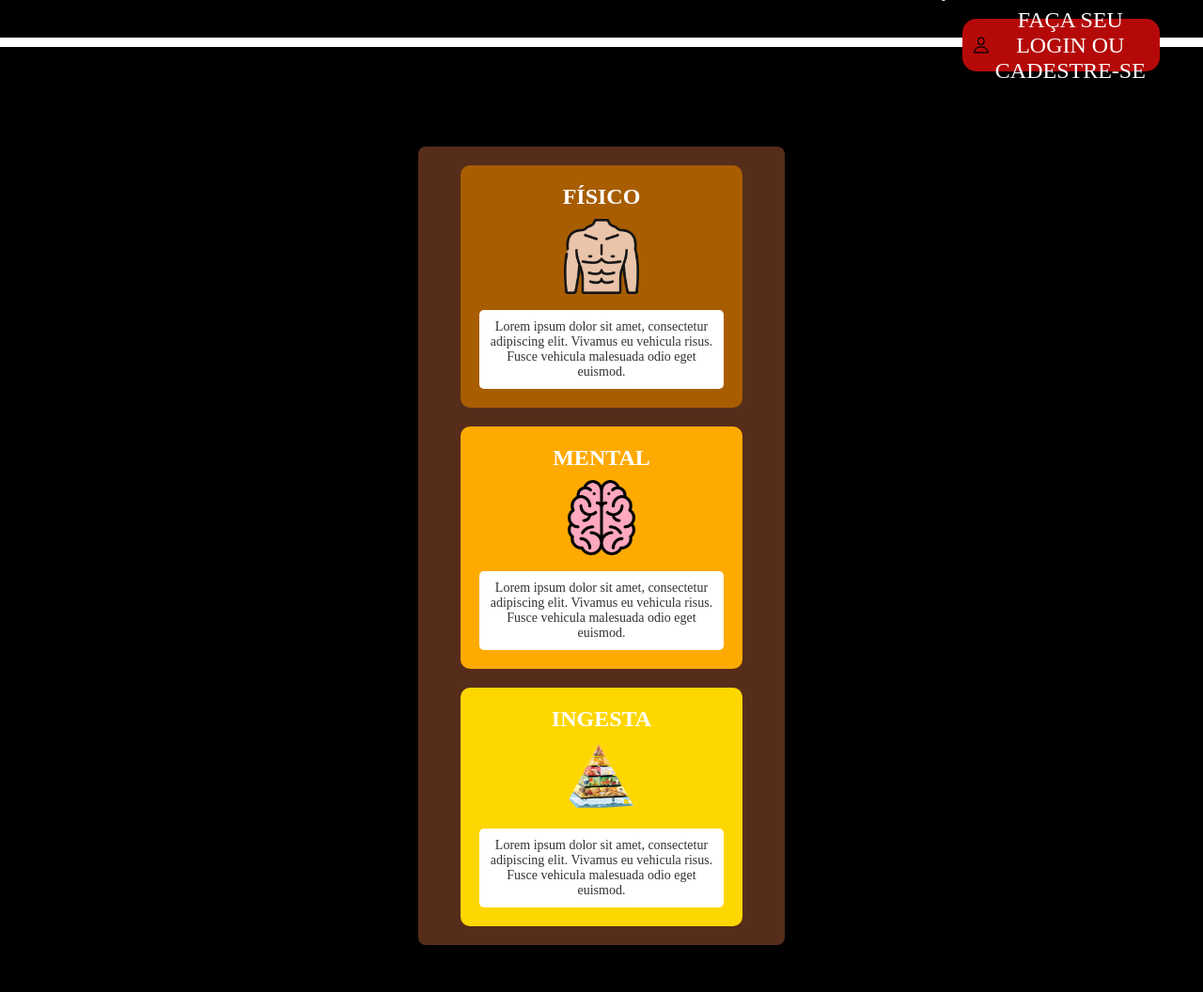
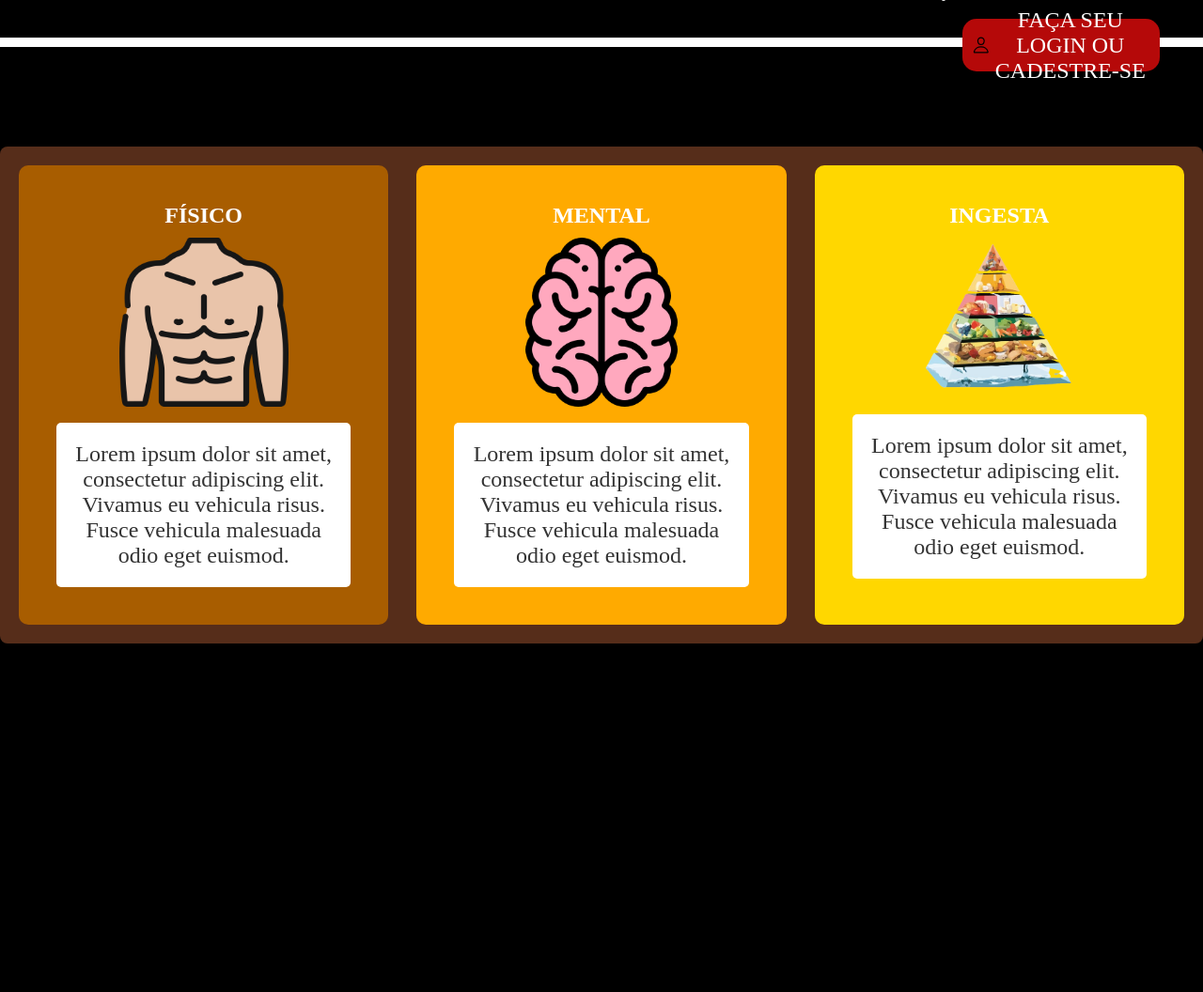
Before and after one commit to senacrs-emti/2024-3MB-freecode-G03, a PHP site: page / in a window 1280 px wide. Shown: the part 103-1159 px from the top of the page at 94% size. After the commit the page ends 788 px from the top, so only its background shows below. Run offline with PHP 8.4, Linux system fonts and the light colour scheme; some web fonts are replaced.

Commit message:
Update Home css

```diff
--- a/style.css
+++ b/style.css
@@ -1,5 +1,4 @@
 @import url('https://fonts.googleapis.com/css2?family=Jersey+10&family=Poppins:ital,wght@0,100;0,200;0,300;0,400;0,500;0,600;0,700;0,800;0,900;1,100;1,200;1,300;1,400;1,500;1,600;1,700;1,800;1,900&display=swap');
-
 * {
     font-size: 26px;
     margin: 0;
@@ -7,11 +6,14 @@
     box-sizing: border-box;
     font-family: "Jersey 10", serif;
 }
-html{
+
+html {
     background-color: black;
 }
 
+
 /*INICIO DA ESTILIZAÇÃO DO CABEÇALHO*/
+
 header {
     background: linear-gradient(#4F0404, #B50909);
     width: 100%;
@@ -19,7 +21,6 @@ header {
     display: flex;
     justify-content: space-around;
     color: white;
-
 }
 
 header .logo h1 {
@@ -29,16 +30,12 @@ header .logo h1 {
 header .navegacao {
     display: flex;
     flex-direction: column;
-
-
 }
 
 header .barra-de-pesquisa {
     background-color: white;
     border-radius: 26px;
     margin-bottom: 1.2rem;
-
-
 }
 
 header .navegacao input {
@@ -47,14 +44,10 @@ header .navegacao input {
     border-radius: 26px;
     padding: 10px;
     color: black;
-
-
 }
 
 header .navegacao .barra-de-pesquisa ion-icon {
     color: black;
-
-
 }
 
 header .navegacao nav {
@@ -67,87 +60,107 @@ header .navegacao nav {
 }
 
 header .navegacao nav a {
-
     font-size: 20px;
     display: flex;
     align-items: center;
     justify-content: space-between;
     color: white;
     text-decoration: none;
+}
 
-
-}
 
 /*FIM DA ESTILIZAÇÃO DO CABEÇALHO*/
 
+
 /*INICIO DA EDIÇÃO DO MAIN*/
-main{
+
+main {
     width: 100%;
     height: 100%;
 }
+
+
 /*INICIO EDIÇÃO DO BOTÃO DO  LOGIN NA INDEX*/
-.login{
+
+.login {
     margin-top: 40px;
 }
-.linha{
-    width:100%;
+
+.linha {
+    width: 100%;
     height: 10px;
     background-color: white;
+}
 
-}
-.botao-de-login{
+
+/* Estilização do botão de login */
+
+.botao-de-login {
     display: flex;
     justify-content: center;
     align-items: center;
     padding: 10px;
     width: 210px;
+    /* Ajusta a largura */
     height: 56px;
     border-radius: 15px;
     background: #B50909;
+    /* Cor mais viva para destaque */
     position: relative;
     right: -80%;
+    /* Ajusta a posição */
     top: -30px;
+    transition: background-color 0.3s, transform 0.3s;
 }
-.botao-de-login a{
+
+.botao-de-login:hover {
+    background-color: #F39C12;
+    /* Cor para hover */
+    transform: scale(1.05);
+    /* Efeito de zoom leve ao passar o mouse */
+}
+
+.botao-de-login a {
     text-align: center;
     text-decoration: none;
     font-size: 24px;
     color: white;
+    /* Fonte alternativa */
 }
-.botao-de-login  ion-icon{
+
+.botao-de-login ion-icon {
     width: 46px;
+    /* Ajusta o tamanho do ícone */
     height: 46px;
+}
 
-}
+
 /*FIM EDIÇÃO DO BOTÃO DO LOGIN NA INDEX*/
+
 
 /*FIM DA EDIÇÃO DO MAIN*/
 
 
+/*INICIO DO CSS DA TELA DO REGISTER.CSS*/
 
-/*INICIO DO CSS DA TELA DO REGISTER.CSS*/
+
 /* Estilo do container principal */
-.container {
-    width: 390px;
-    background-color: #562D1A; /* Marrom escuro */
-    color: #FFF;
-    padding: 20px;
-    margin: 50px auto;
-    border-radius: 8px;
-    box-shadow: 0px 4px 8px rgba(0, 0, 0, 0.3);
-    text-align: center;
-}
+
 
 /* Título */
+
 .title {
-    background-color: #D35400; /* Laranja escuro */
+    background-color: #D35400;
+    /* Laranja escuro */
     padding: 10px;
     border-radius: 4px;
     font-size: 32px;
     margin-bottom: 20px;
 }
 
+
 /* Estilo dos campos de input */
+
 form label {
     display: block;
     text-align: left;
@@ -173,7 +186,9 @@ form input[type="password"] {
     font-size: 22px;
 }
 
+
 /* Estilo dos botões de gênero */
+
 .gender-options {
     display: flex;
     justify-content: space-between;
@@ -190,12 +205,17 @@ form input[type="password"] {
     transition: background-color 0.3s;
 }
 
+
 /* Efeito ao selecionar o gênero */
-input[type="radio"]:checked + .gender-button {
-    background-color: #F39C12; /* Cor de destaque ao selecionar */
+
+input[type="radio"]:checked+.gender-button {
+    background-color: #F39C12;
+    /* Cor de destaque ao selecionar */
 }
 
+
 /* Botão de cadastro */
+
 .submit-button {
     width: 100%;
     padding: 10px;
@@ -208,12 +228,16 @@ input[type="radio"]:checked + .gender-button {
     transition: background-color 0.3s;
 }
 
+
 /* Efeito de hover no botão */
+
 .submit-button:hover {
     background-color: #F39C12;
 }
 
+
 /* Link para login */
+
 .login-link {
     font-size: 14px;
     margin-top: 10px;
@@ -227,14 +251,20 @@ input[type="radio"]:checked + .gender-button {
 .login-link a:hover {
     text-decoration: underline;
 }
+
+
 /*FIM DO CSS DA TELA DO REGISTER.CSS*/
 
 
 /* INICIO DO CSS LOGIN.HTML*/
+
+
 /* Container do formulário de login */
+
 .login-container {
     width: 350px;
-    background-color: #562D1A; /* Marrom escuro */
+    background-color: #562D1A;
+    /* Marrom escuro */
     color: #FFF;
     padding: 20px;
     margin: 50px auto;
@@ -243,16 +273,21 @@ input[type="radio"]:checked + .gender-button {
     text-align: center;
 }
 
+
 /* Título */
+
 .login-title {
-    background-color: #D35400; /* Laranja escuro */
+    background-color: #D35400;
+    /* Laranja escuro */
     padding: 10px;
     border-radius: 4px;
     font-size: 32px;
     margin-bottom: 20px;
 }
 
+
 /* Estilo dos campos de input */
+
 form label {
     display: block;
     text-align: left;
@@ -272,10 +307,11 @@ form input[type="password"] {
     border-radius: 4px;
     background-color: transparent;
     color: #FFF;
-
 }
 
+
 /* Campo de senha com ícone */
+
 .password-field {
     display: flex;
     align-items: center;
@@ -287,7 +323,9 @@ form input[type="password"] {
     color: #FFF;
 }
 
+
 /* Botão de login */
+
 .login-button {
     width: 100%;
     padding: 10px;
@@ -300,27 +338,45 @@ form input[type="password"] {
     transition: background-color 0.3s;
 }
 
+
 /* Efeito de hover no botão */
+
 .login-button:hover {
     background-color: #F39C12;
 }
+
+
 /* FIM  DO CSS LOGIN.HTML*/
 
+
 /* Container */
+
+
 /* Container */
+
 .container {
+    width: auto;
+    background-color: #562D1A;
+    /* Marrom escuro */
+    color: #FFF;
+    padding: 20px;
+    margin: 50px auto;
+    border-radius: 8px;
+    box-shadow: 0px 4px 8px rgba(0, 0, 0, 0.3);
+    text-align: center;
     display: flex;
-    flex-wrap: wrap; /* Permite que os cards quebrem apenas quando necessário */
     justify-content: space-around;
-    gap: 20px; /* Espaçamento entre os cards */
+    /* Espaça os cards */
+    gap: 30px;
     padding: 20px;
+    /* Evita quebra de linha nos cards */
 }
 
-/* Cards */
 .card {
-    flex: 1 1 200px; /* Largura mínima de 200px, ajustável conforme o espaço */
-    max-width: 300px; /* Limita a largura dos cards */
-    padding: 20px;
+    flex: 1;
+    max-width: 500px;
+    /* Limita a largura dos cards */
+    padding: 40px;
     border-radius: 10px;
     color: white;
     text-align: center;
@@ -337,19 +393,21 @@ form input[type="password"] {
 }
 
 .card img {
-    width: 80px;
+    width: 180px;
     margin-bottom: 10px;
 }
 
 .card p {
-    font-size: 14px;
+    font-size: 24px;
     color: #333;
     background-color: white;
     border-radius: 5px;
-    padding: 10px;
+    padding: 20px;
 }
 
+
 /* Cores dos cards */
+
 .card-fisico {
     background-color: #A85D00;
 }
@@ -362,7 +420,15 @@ form input[type="password"] {
     background-color: #FFD700;
 }
 
+
 /* Responsividade */
+
+@media (max-width:1046) {
+    .login {
+        margin-left: -100px;
+    }
+}
+
 @media (max-width: 600px) {
     .container {
         justify-content: center;
```
